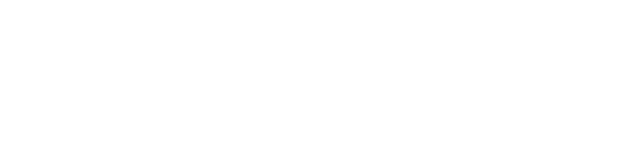
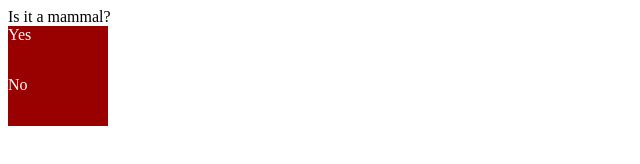
Before and after one commit to thethp/20questions, a plain HTML site: page index.html in a window 1280 px wide. Shown: the whole page, without its empty margins (0-640 px from the left). Drawn offline with nearby package versions, Linux system fonts and the light colour scheme.

Commit message:
Questions for animals, non questions for lovers

```diff
--- a/20q.js
+++ b/20q.js
@@ -1,11 +1,238 @@
-TwentyQuestions();
+var questions = [
+    {
+	q: "Is it a mammal?",
+	att: "class",
+	ans: "mammal",
+	num: 0
+    },
+    {
+        q: "Is it a bird?",
+        att: "class",
+        ans: "bird",
+        num: 0
+    },
+    {
+        q: "Is it an arthropod?",
+        att: "class",
+        ans: "arthropod",
+        num: 0
+    },
+    {
+        q: "Is it a reptile?",
+        att: "class",
+        ans: "reptile",
+        num: 0
+    },
+    {
+        q: "Is it a fishy?",
+        att: "class",
+        ans: "fish",
+        num: 0
+    },
+    {
+        q: "Is it an amphibian?",
+        att: "class",
+        ans: "amphibian",
+        num: 0
+    },
+    {
+	q: "Does it have 4 legs?",
+	att: "legs",
+	ans: 4,
+	num: 0
+    },
+    {
+        q: "Does it have 2 legs??",
+        att: "legs",
+        ans: 2,
+        num: 0
+    },
+    {
+        q: "Does it have 6 legs?",
+        att: "legs",
+        ans: 6,
+        num: 0
+    },
+    {
+	q: "Is it ever so furry?",
+	att: "fur",
+	ans: true,
+	num: 0
+    },
+    {
+        q: "Is it likely to be a housepet?",
+        att: "house",
+        ans: true,
+        num: 0
+    },
+    {
+        q: "Can it fly, sans pixie dust?",
+        att: "fly",
+        ans: true,
+        num: 0
+    },
+    {
+        q: "Is it found outside of water, in a non dead/dying format?",
+        att: "land",
+        ans: true,
+        num: 0
+    },
+    {
+        q: "Is it a vegetarian? Herbivore if you want to be all mister science.",
+        att: "herbivore",
+        ans: true,
+        num: 0
+    },
+    {
+        q: "Does it have multiple stomachs?",
+        att: "ruminant",
+        ans: true,
+        num: 0
+    },
+    {
+        q: "Does it have claws?",
+        att: "claws",
+        ans: true,
+        num: 0
+    },
+    {
+        q: "Is it genuinely terrifying?",
+        att: "fear",
+        ans: true,
+        num: 0
+    },
+    {
+        q: "Is it nocturnal?",
+        att: "nocturnal",
+        ans: true,
+        num: 0
+    },
+    {
+        q: "Is it one of the main beasts in a horror movie?",
+        att: "horror",
+        ans: true,
+        num: 0
+    },
+    {
+        q: "Is it a featured character in an animated disney or pixar movie?",
+        att: "disney",
+        ans: true,
+        num: 0
+    },
+    {
+        q: "Has it ever tried to destroy or been used to aid James Bond?",
+        att: "bond",
+        ans: true,
+        num: 0
+    },
+    {
+        q: "Is it a college or professional sports mascot of some fashion?",
+        att: "mascot",
+        ans: true,
+        num: 0
+    },
+    {
+        q: "Does it have a tail?",
+        att: "tail",
+        ans: true,
+        num: 0
+    },
+    {
+        q: "Does it have stripes?",
+        att: "stripes",
+        ans: true,
+        num: 0
+    },
+    {
+	q: "Does it have antlers?",
+	att: "antlers",
+	ans: true,
+	num: 0
+    },
+    {
+	q: "Does it have horns?",
+	att: "horns",
+	ans: true,
+	num: 0
+    },
+];
+
+var tq = new TwentyQuestions();
+//Event Listeners
+$('.yes').on('click', function() {
+  tq.eliminateChoices(true);
+});
+$('.no').on('click', function() {
+  tq.eliminateChoices(false);
+});
 
 function TwentyQuestions() {
   this.animals;
+  this.currQuestion = 0;
+  this.classesLeft = 6;
+  var game = this;
   $.getJSON('animals.json', function(json) {
-    this.animals = json;
-    $.each(this.animals.animals, function(i,el) {
-      console.log(el["class"]=="mammal");
-    })
+    game.animals = json.animals;
+    game.findNextQuestion();
   });
 };
+
+TwentyQuestions.prototype.findNextQuestion = function() {
+  var animals = this.animals,
+      qcount = [],
+      num = 0;
+  $.each(questions, function(i,el) {
+    $.each(animals, function(j,elem) {
+      if(elem[el.att]===el.ans) {
+	num++;
+      }
+    });
+    qcount[i] = num;
+    num = 0;
+  });
+  var middle = Math.max.apply(null,qcount)/2;
+  var currBest = 0;
+  for(var k=0;k<qcount.length;k++) {
+    if((qcount[k] <= middle) && (qcount[currBest]-qcount[k] < 0) && (qcount[k] != animals.length) && qcount[k] != 0) {
+      currBest = k;
+    }
+  }
+  this.currQuestion = currBest;
+  $('.question').html(questions[currBest].q);
+}
+
+TwentyQuestions.prototype.askSpecies = function() {
+    $('.question').html("You think you're SOOOOO clever, eh? EH? BUT IT'S A[N] " + this.animals[0].species + "! ISN'T IT!?");
+}
+
+TwentyQuestions.prototype.eliminateChoices = function(_isQuestionTrue) {
+  var animals = this.animals,
+      currQ = questions[this.currQuestion];
+  for (var i = 0; i <= animals.length; i++) {
+    var currAn = animals[i];
+    if(currAn != undefined) {
+      if(currAn[currQ.att]!==currQ.ans && _isQuestionTrue) {
+        animals.splice(i,1);
+	i--;
+      } else if (currAn[currQ.att]===currQ.ans && !_isQuestionTrue) {
+        animals.splice(i,1);
+        i--;
+      }
+    }
+  }
+  if(currQ.att === "class") {
+    if (_isQuestionTrue === true) {
+      questions.splice(0,this.classesLeft);
+    } else {
+      this.classesLeft--;
+      questions.splice(this.currQuestion,1);
+    }
+  } else {
+    questions.splice(this.currQuestion,1);
+  }
+  if(animals.length===1) {
+    this.askSpecies();
+  } else {
+    this.findNextQuestion();
+  }
+}
--- a/index.html
+++ b/index.html
@@ -1,13 +1,14 @@
 <!DOCTYPE html>
 <html>
   <head>
+    <link rel="stylesheet" type="text/css" href="style.css"/>
     <script type="text/javascript" src="node_modules/jquery/dist/jquery.min.js"></script>
     <script type="text/javascript" src="20q.js"></script>
   </head>
   <body>
     <div class="question"></div>
-    <div class="yes"></div>
-    <div class="no"></div>
+    <div class="yes">Yes</div>
+    <div class="no">No</div>
     <div class="skip"></div>
   </body>
 </html>
--- /dev/null
+++ b/style.css
@@ -0,0 +1,6 @@
+.yes,.no {
+  width: 100px;
+  height: 50px;
+  background-color: #900;
+  color: #FFF;
+}
```
Also changed, not shown: 1 other file.
